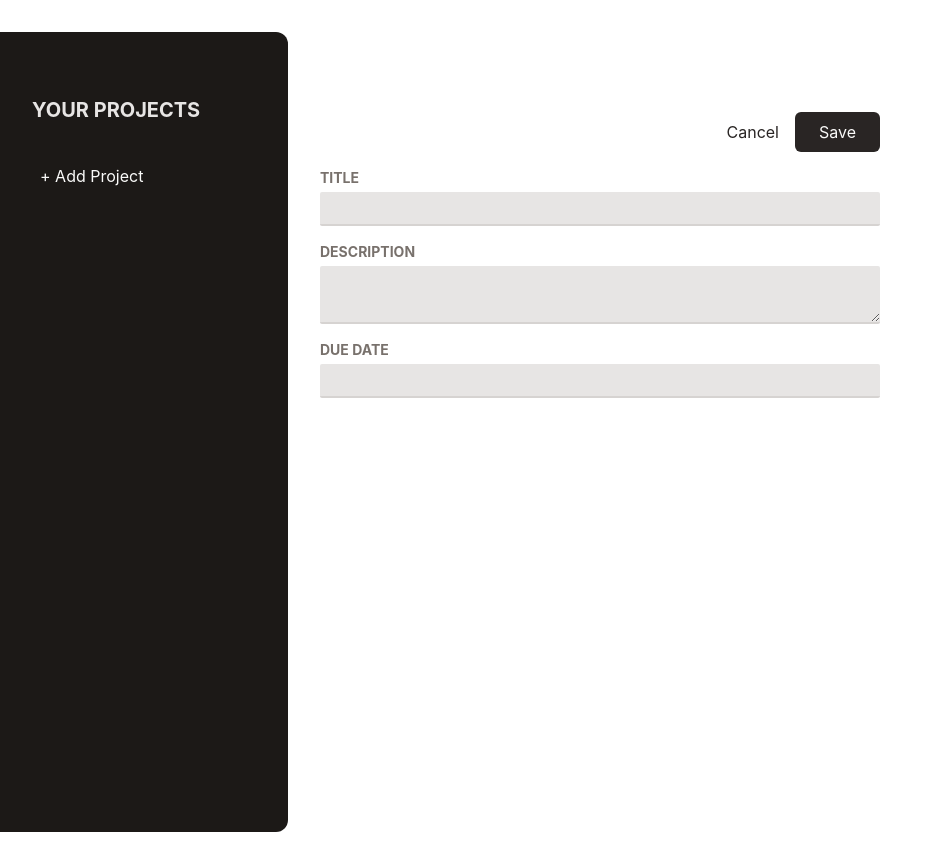
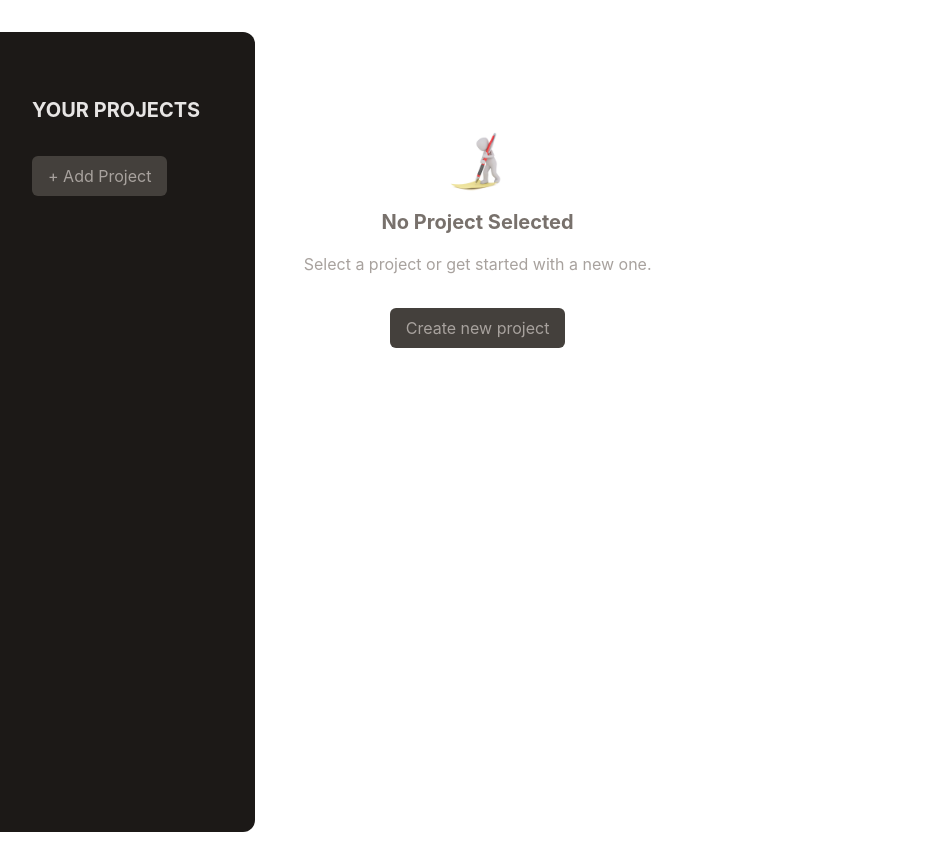
Before and after one commit to Kasia1781/todo-list-app, a React (Vite) app: page / in a window 1280 px wide. Shown: the whole page, without its empty margins (0-943 px from the left). Built offline with nearby package versions, Linux system fonts and the light colour scheme.

Commit message:
added component Button to another components

```diff
--- a/src/App.tsx
+++ b/src/App.tsx
@@ -1,11 +1,11 @@
-import NewProject from './components/NewProject';
+import NoProjectSelected from './components/NoProjectSelected';
 import ProjectsSidebar from './components/ProjectsSidebar';
 
 function App() {
 	return (
 		<main className='h-screen my-8 flex gap-8'>
 			<ProjectsSidebar />
-			<NewProject />
+			<NoProjectSelected />
 		</main>
 	);
 }
--- a/src/components/NoProjectSelected.tsx
+++ b/src/components/NoProjectSelected.tsx
@@ -1,4 +1,5 @@
 import logoImg from '../assets/note.jpg';
+import Button from './Button';
 
 export default function NoProjectSelected() {
 	return (
@@ -15,7 +16,7 @@ export default function NoProjectSelected() {
 				Select a project or get started with a new one.
 			</p>
 			<p className='mt-8'>
-				<button>Create new project.</button>
+				<Button>Create new project</Button>
 			</p>
 		</div>
 	);
--- a/src/components/ProjectsSidebar.tsx
+++ b/src/components/ProjectsSidebar.tsx
@@ -1,3 +1,5 @@
+import Button from './Button';
+
 export default function ProjectsSidebar() {
 	return (
 		<aside className='w-1/3 px-8 py-16 bg-stone-900 text-stone-50 md:w-72 rounded-r-xl'>
@@ -5,9 +7,7 @@ export default function ProjectsSidebar() {
 				Your Projects
 			</h2>
 			<div>
-				<button className='w-full text-left px-2 py-1 rounded-sm my-1 hover:text-stone-200 hover:bg-stone-800'>
-					+ Add Project
-				</button>
+				<Button>+ Add Project</Button>
 			</div>
 		</aside>
 	);
```
